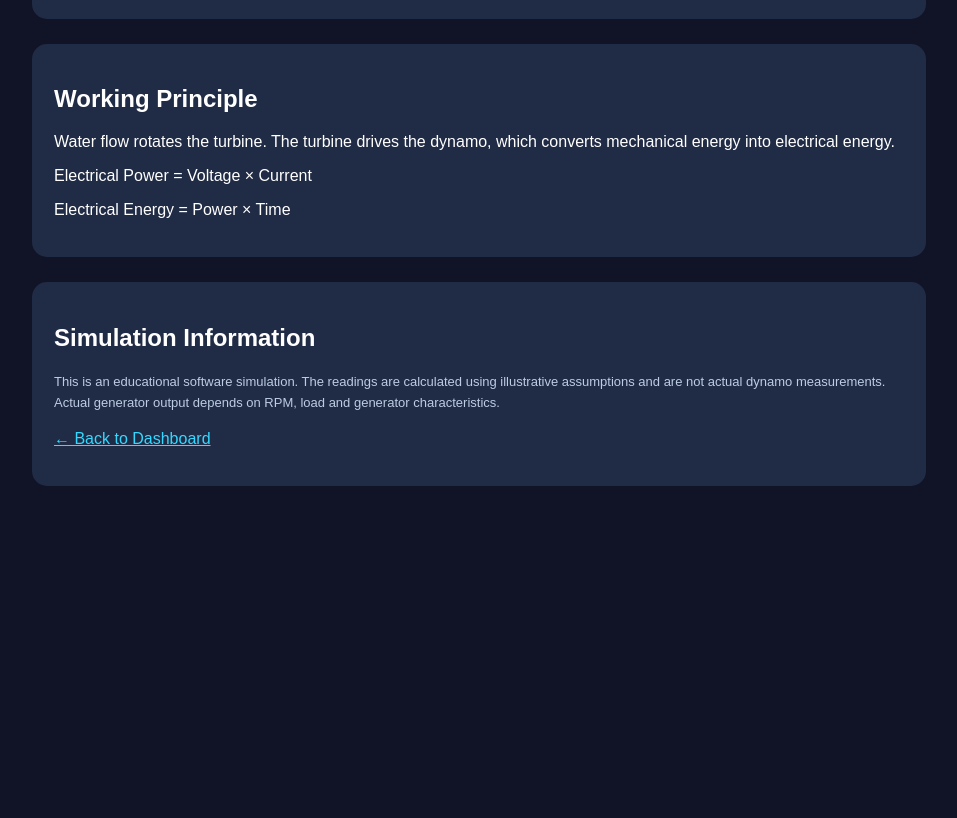
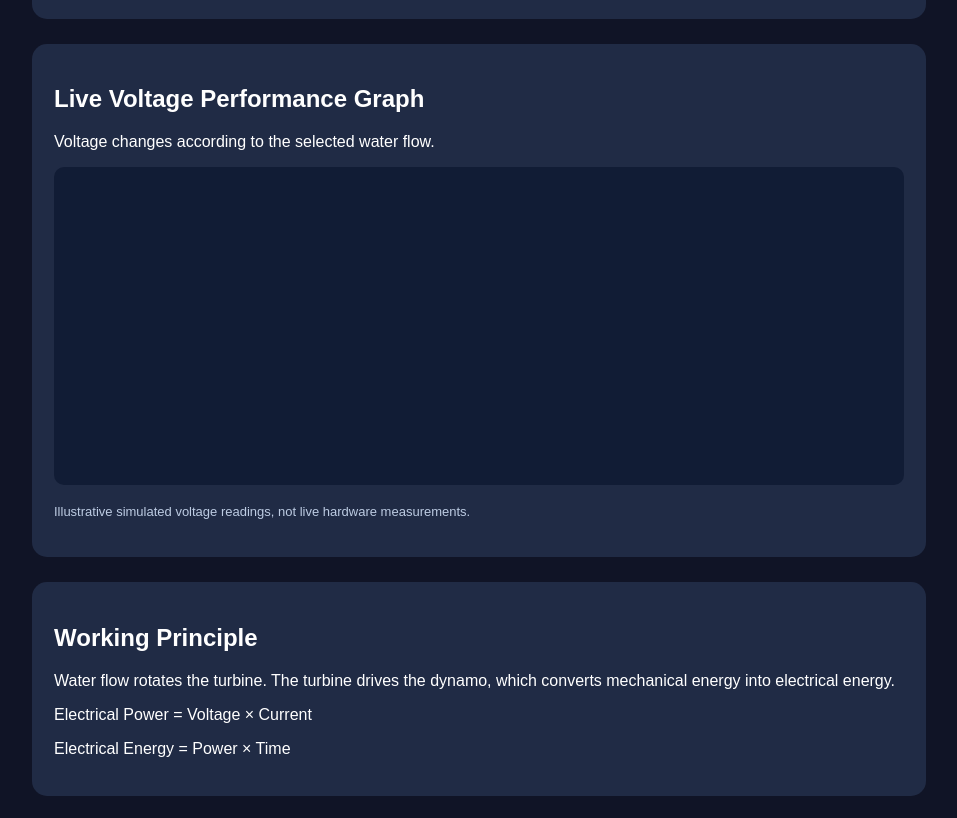
Before and after one commit to pragathish316/hydroelectric-power-generator, a plain HTML site: page live-stimulator.html in a window 1280 px wide. Shown: the part 919-1737 px from the top of the page, without its empty margins (161-1118 px from the left). Before the commit the page ends 1455 px from the top, so only its background shows below. Drawn offline with Linux system fonts and the light colour scheme.

Commit message:
Add live voltage performance graph section
Added a section for live voltage performance graph with a canvas for rendering the graph and a note about the readings.

```diff
--- a/live-stimulator.html
+++ b/live-stimulator.html
@@ -188,6 +188,15 @@
     </div>
 
 </div>
+    <div class="panel">
+    <h2>Live Voltage Performance Graph</h2>
+    <p>Voltage changes according to the selected water flow.</p>
+    <canvas id="voltageGraph"
+        width="750" height="280"
+        style="width:100%;max-width:100%;background:#111c35;border-radius:10px;">
+    </canvas>
+    <p class="note">Illustrative simulated voltage readings, not live hardware measurements.</p>
+</div>
 
 <div class="panel">
     <h2>Working Principle</h2>
```
